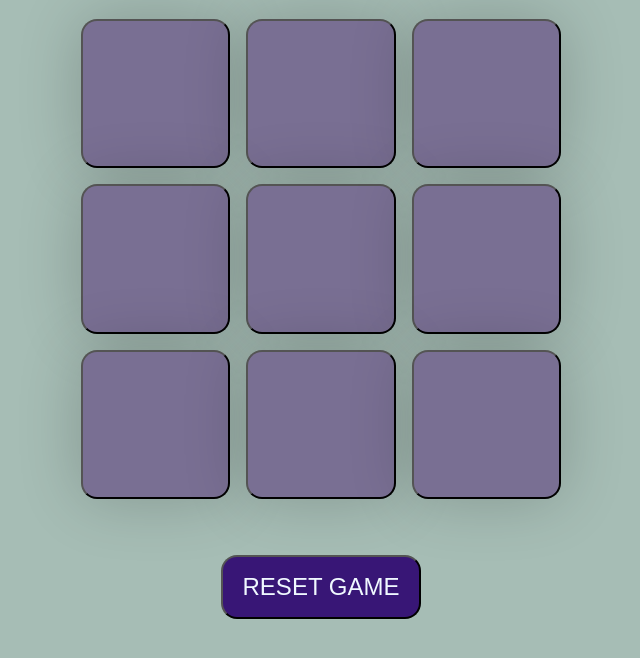
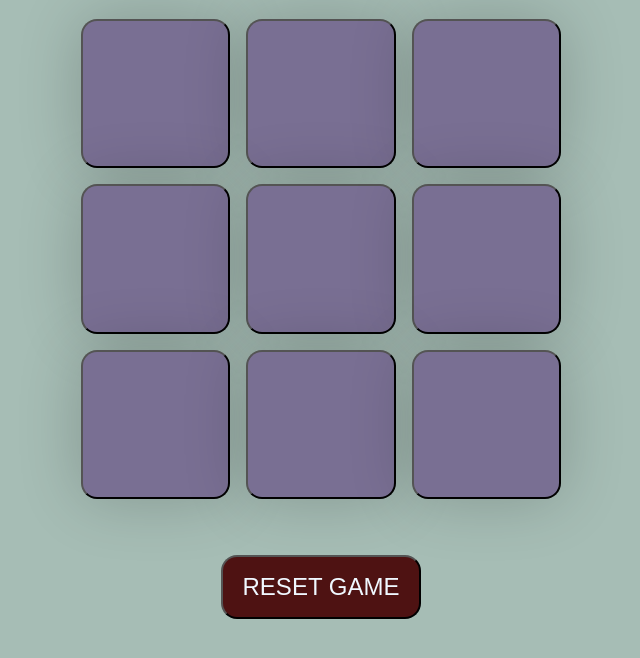
Before and after one commit to rupayanranti/TicTacToe, a plain HTML site: page index.html in a window 1280 px wide. Shown: the part 58-716 px from the top of the page, without its empty margins (319-959 px from the left). Drawn offline with Linux system fonts and the light colour scheme.

Commit message:
2nd commit

```diff
--- a/style.css
+++ b/style.css
@@ -38,7 +38,7 @@ body {
 }
 
 #reset-btn, #new-btn {
-    background-color: rgb(56, 22, 118);
+    background-color: rgb(78, 18, 18);
     color: aliceblue;
     height: 8vmin;
     width: 25vmin;
```
